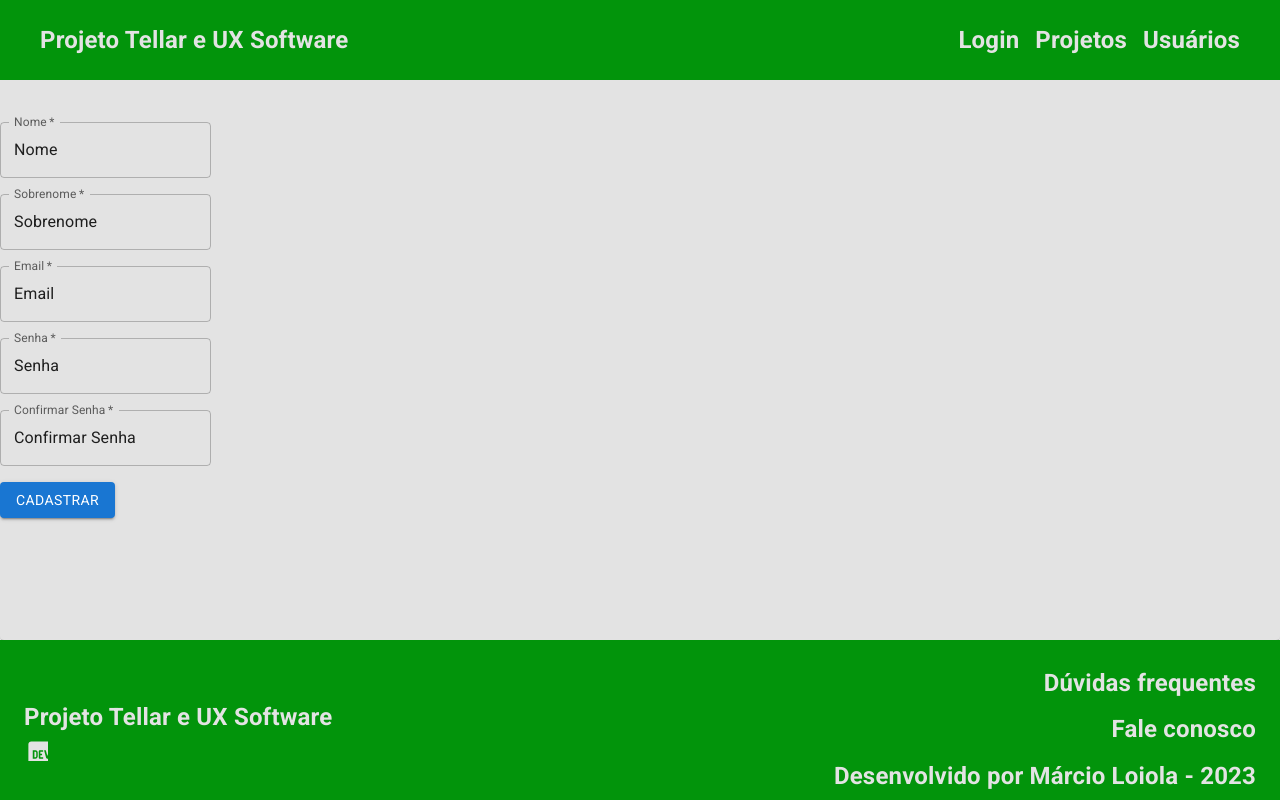
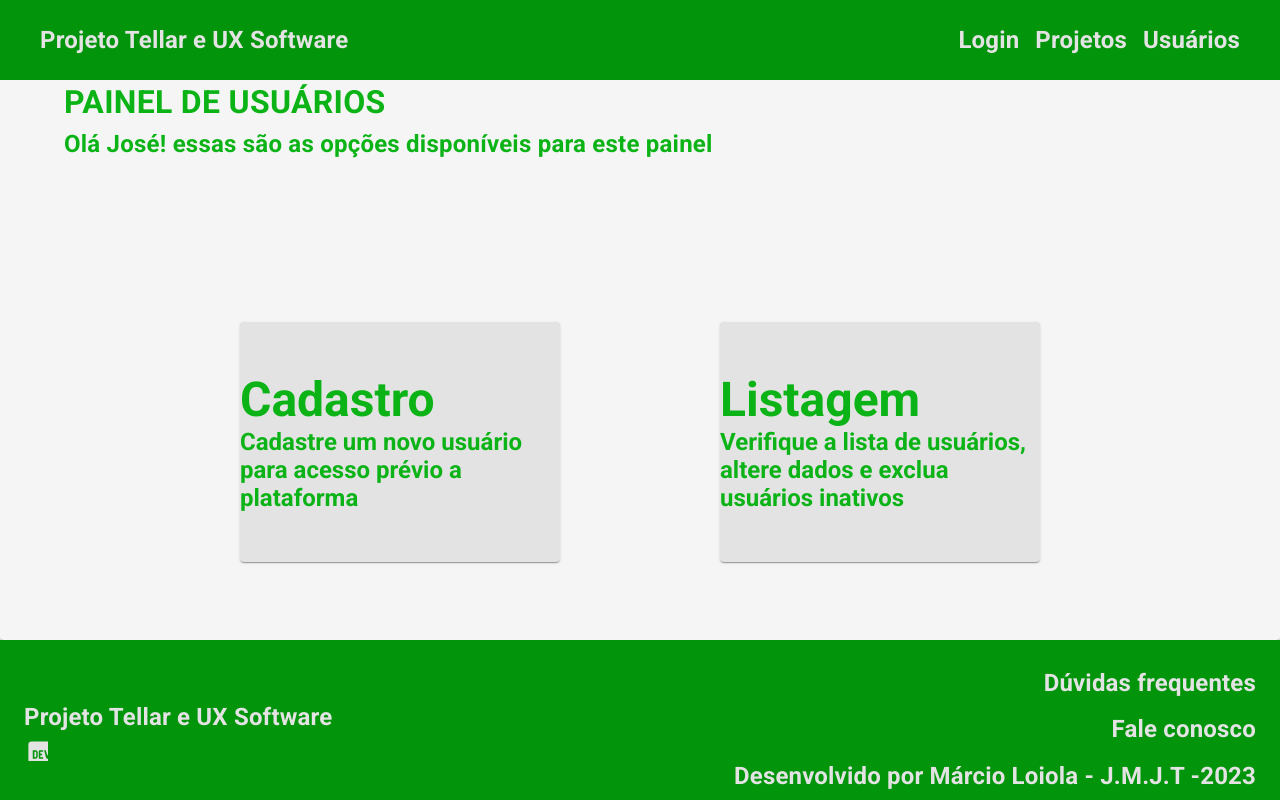
Before and after one commit to marcio-loiola/tellar-uxsoft-job, a React (Vite) app in the folder Frontend/tellar-uxsoft-job/: page / in a window 1280 px wide. Built offline with nearby package versions, Linux system fonts and the light colour scheme.

Commit message:
feat: user panel first version

```diff
--- a/Frontend/tellar-uxsoft-job/src/components/Footer/Footer.tsx
+++ b/Frontend/tellar-uxsoft-job/src/components/Footer/Footer.tsx
@@ -68,7 +68,7 @@ export function Footer() {
           Fale conosco
         </Text>
         <Text variant="h6" sx={{ flexGrow: 1 }}>
-          Desenvolvido por Márcio Loiola - 2023
+          Desenvolvido por Márcio Loiola - J.M.J.T -2023
         </Text>
       </InfoContainer>
     </Container>
--- a/Frontend/tellar-uxsoft-job/src/components/MainContent/MainContent.tsx
+++ b/Frontend/tellar-uxsoft-job/src/components/MainContent/MainContent.tsx
@@ -1,15 +1,16 @@
 import React from "react";
 
-import { Box, Typography, Paper, Stack } from "@mui/material";
+import { Box, Typography, Paper, Stack, Container } from "@mui/material";
 import { styled } from "@mui/material/styles";
 
 const Board = styled(Paper)(({ theme }) => ({
-  backgroundColor: "var(--gray)",
+  display: "flex",
+  flexFlow: "column wrap",
+  backgroundColor: "var(--gray-100)",
   color: "var(--gray)",
   width: "100vw",
   height: "80vh",
-  display: "flex",
-  flexFlow: "column wrap",
+  gap: "10rem",
   alignItems: "center",
   justifyContent: "center",
   minHeight: "64px",
--- /dev/null
+++ b/Frontend/tellar-uxsoft-job/src/components/PanelHeader/PanelHeader.tsx
@@ -0,0 +1,37 @@
+import React from "react";
+
+import { Box, Container, Stack, Typography } from "@mui/material";
+import { Paper } from "@mui/material";
+import { LabelImportantSharp } from "@mui/icons-material";
+import { styled } from "@mui/material/styles";
+
+interface IPanelHeaderProps {
+  label: string;
+  user: string;
+}
+
+const Text = styled(Typography)(() => ({
+  color: "var(--green-color-100)",
+  fontSize: "1.5rem",
+  fontWeight: "bold",
+  fontFamily: "Roboto",
+  textDecoration: "none",
+  component: "div",
+
+  "&:hover": {
+    color: "var(--secondary-color-dark)",
+    textDecoration: "none",
+  },
+}));
+
+export function PanelHeader({ label, user }: IPanelHeaderProps) {
+  return (
+    <Container>
+      <Text sx={{ fontSize: "2rem" }}> PAINEL DE {label}</Text>
+
+      <Text sx={{ fontSize: "1.5rem" }}>
+        Olá {user}! essas são as opções disponíveis para este painel
+      </Text>
+    </Container>
+  );
+}
--- a/Frontend/tellar-uxsoft-job/src/components/UserForms/UserForms.tsx
+++ b/Frontend/tellar-uxsoft-job/src/components/UserForms/UserForms.tsx
@@ -3,10 +3,32 @@ import { Box, Typography, Paper } from "@mui/material";
 import { Grid, Stack, TextField, Button } from "@mui/material";
 import { styled } from "@mui/material/styles";
 
+/* const StackForms = styled(Stack)(({ theme }) => ({
+  backgroundColor: "var(--gray)",
+  color: "var(--gray)",
+  width: "100vw",
+  height: "80vh",
+  display: "flex",
+  flexFlow: "column wrap",
+  alignItems: "center",
+  justifyContent: "center",
+  minHeight: "64px",
+  padding: "0",
+  margin: "0",
+})); */
+
 export function UserForms() {
   return (
-    <Grid container spacing={2}>
-      <Grid item xs={12}>
+    /*  <StackForms> */
+    <Grid
+      container
+      spacing={2}
+      direction="column"
+      alignContent="center"
+      alignItems="center"
+      justifyContent="center"
+    >
+      <Grid item xs={6}>
         <TextField
           required
           id="outlined-required"
@@ -50,5 +72,6 @@ export function UserForms() {
         <Button variant="contained">Cadastrar</Button>
       </Grid>
     </Grid>
+    /*     </StackForms> */
   );
 }
--- /dev/null
+++ b/Frontend/tellar-uxsoft-job/src/components/UsersPaper/UsersPaper.tsx
@@ -0,0 +1,49 @@
+import React from "react";
+import { Box, Typography, Paper, Stack } from "@mui/material";
+import { styled } from "@mui/material/styles";
+
+interface IUsersPapersProps {
+  title: string;
+  description: string;
+}
+
+const Board = styled(Paper)(({ theme }) => ({
+  backgroundColor: " #e3e3e3",
+  color: "var(--secondary-color-dark)",
+  width: "20rem",
+  height: "15rem",
+  display: "flex",
+  flexFlow: "column wrap",
+  alignItems: "center",
+  justifyContent: "center",
+  minHeight: "64px",
+  padding: "0",
+  margin: "0",
+}));
+
+const Text = styled(Typography)(({ theme }) => ({
+  color: "var(--green-color-100)",
+  fontSize: "1.5rem",
+  fontWeight: "bold",
+  fontFamily: "Roboto",
+  textDecoration: "none",
+  component: "div",
+
+  "&:hover": {
+    color: "var(--secondary-color-dark)",
+    textDecoration: "none",
+  },
+}));
+
+export function UsersPaper({ title, description }: IUsersPapersProps) {
+  return (
+    <Board>
+      <Stack>
+        <Text variant="h3" sx={{ fontSize: "3rem" }}>
+          {title}
+        </Text>
+        <Text variant="h3">{description}</Text>
+      </Stack>
+    </Board>
+  );
+}
--- a/Frontend/tellar-uxsoft-job/src/global.css
+++ b/Frontend/tellar-uxsoft-job/src/global.css
@@ -10,6 +10,7 @@
   --green-color-500: #02940b;
   --green-color-900: #073515;
   --gray: #e3e3e3;
+  --gray-100: #f5f5f5;
   --background-dark-gray: #333;
   --background-white: #fff;
   --text-color-white: #fff;
--- a/Frontend/tellar-uxsoft-job/src/pages/User/UserRegister.tsx
+++ b/Frontend/tellar-uxsoft-job/src/pages/User/UserRegister.tsx
@@ -4,6 +4,8 @@ import { Header } from "../../components/Header/Header";
 import { MainContent } from "../../components/MainContent/MainContent";
 import { Footer } from "../../components/Footer/Footer";
 import { UserForms } from "../../components/UserForms/UserForms";
+import { UsersPaper } from "../../components/UsersPaper/UsersPaper";
+import { PanelHeader } from "../../components/PanelHeader/PanelHeader";
 
 import { styled } from "@mui/material/styles";
 
@@ -32,7 +34,18 @@ export default function UserRegister() {
       <RegisterContainer>
         <Header />
         <MainContent>
-          <UserForms />
+          <PanelHeader label="USUÁRIOS" user="José" />
+          {/* CRUD - CRIAR, LER, EDITAR E DELETAR USUÁRIOS */}
+          <Stack display="flex" flexDirection="row" sx={{ gap: "10rem" }}>
+            <UsersPaper
+              title="Cadastro"
+              description="Cadastre um novo usuário para acesso prévio a plataforma"
+            />
+            <UsersPaper
+              title="Listagem"
+              description="Verifique a lista de usuários, altere dados e exclua usuários inativos"
+            />
+          </Stack>
         </MainContent>
         <Footer />
       </RegisterContainer>
```
